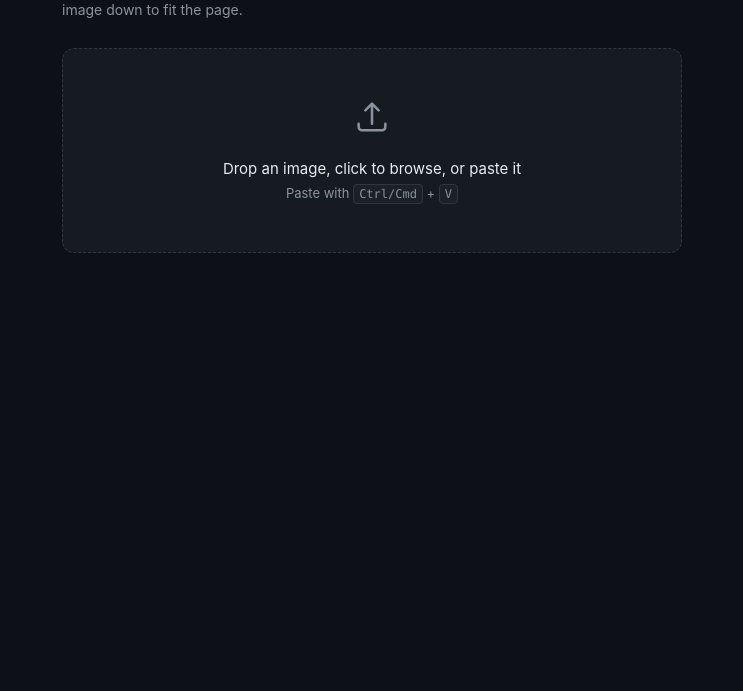
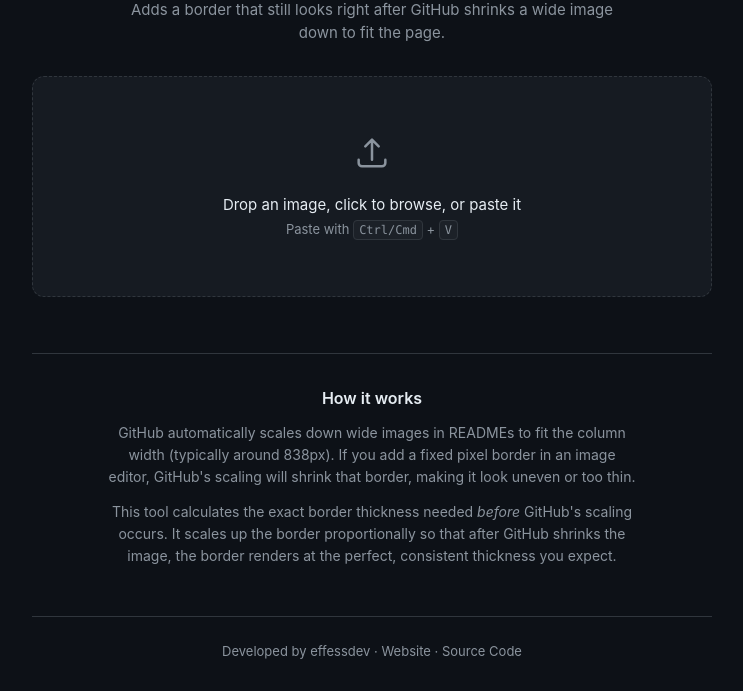
Before and after one commit to effessdev/readme-img-border, a plain HTML site: page index.html in a window 1280 px wide. Shown: the part 109-800 px from the top of the page, without its empty margins (268-1011 px from the left). Drawn offline with Linux system fonts and the light colour scheme.

Commit message:
optimize UI

```diff
--- a/index.html
+++ b/index.html
@@ -36,31 +36,33 @@
           sans-serif;
         display: flex;
         justify-content: center;
-        padding: 48px 20px 80px;
+        padding: 64px 24px 48px;
       }
       main {
         width: 100%;
-        max-width: 620px;
+        max-width: 680px;
       }
       header {
-        margin-bottom: 28px;
+        margin-bottom: 32px;
+        text-align: center;
       }
       h1 {
-        font-size: 22px;
-        margin: 0 0 6px;
-        letter-spacing: -0.01em;
+        font-size: 24px;
+        margin: 0 0 8px;
+        letter-spacing: -0.015em;
       }
       header p {
-        margin: 0;
+        margin: 0 auto;
         color: var(--text-dim);
-        font-size: 14px;
-        max-width: 48ch;
+        font-size: 15px;
+        max-width: 54ch;
+        line-height: 1.5;
       }
 
       .dropzone {
         border: 1.5px dashed var(--line);
         border-radius: 12px;
-        padding: 48px 24px;
+        padding: 56px 32px;
         text-align: center;
         cursor: pointer;
         background: var(--surface);
@@ -117,16 +119,17 @@
         background: var(--surface);
         border: 1px solid var(--line);
         border-radius: 12px;
-        padding: 20px;
+        padding: 24px;
         display: flex;
         justify-content: center;
         align-items: center;
-        min-height: 120px;
+        min-height: 160px;
       }
       .preview canvas {
         max-width: 100%;
         height: auto;
         display: block;
+        border-radius: 4px;
       }
       .checker {
         background-image:
@@ -143,12 +146,17 @@
       }
 
       .controls {
-        margin-top: 16px;
+        margin-top: 20px;
         display: flex;
         flex-wrap: wrap;
-        gap: 12px;
+        gap: 16px;
         align-items: center;
         justify-content: space-between;
+      }
+      @media (max-width: 500px) {
+        .controls {
+          justify-content: center;
+        }
       }
       .segmented {
         display: inline-flex;
@@ -204,13 +212,14 @@
       }
 
       .meta {
-        margin-top: 14px;
+        margin-top: 16px;
         font:
-          12.5px/1.6 ui-monospace,
+          13px/1.5 ui-monospace,
           SFMono-Regular,
           Menlo,
           monospace;
         color: var(--text-dim);
+        text-align: center;
       }
       .meta b {
         color: var(--text);
@@ -218,8 +227,9 @@
       }
 
       .replace {
-        margin-top: 18px;
-        font-size: 13px;
+        margin-top: 16px;
+        font-size: 14px;
+        text-align: center;
       }
       .replace a {
         color: var(--accent);
@@ -250,6 +260,55 @@
       .status.show {
         opacity: 1;
         transform: translateX(-50%) translateY(0);
+      }
+
+      .how-it-works {
+        margin-top: 56px;
+        padding-top: 32px;
+        border-top: 1px solid var(--line);
+      }
+      .how-it-works h2 {
+        font-size: 16px;
+        margin: 0 0 12px;
+        color: var(--text);
+        font-weight: 600;
+        text-align: center;
+      }
+      .how-it-works p {
+        margin: 0 auto 12px;
+        color: var(--text-dim);
+        font-size: 14px;
+        line-height: 1.6;
+        text-align: center;
+        max-width: 60ch;
+      }
+      .how-it-works p:last-child {
+        margin-bottom: 0;
+      }
+
+      .footer {
+        margin-top: 48px;
+        padding-top: 24px;
+        border-top: 1px solid var(--line);
+        text-align: center;
+      }
+      .footer p {
+        margin: 0;
+        color: var(--text-dim);
+        font-size: 13px;
+        line-height: 1.6;
+      }
+      .footer a {
+        color: var(--text-dim);
+        text-decoration: none;
+        border-bottom: 1px solid transparent;
+        transition:
+          color 0.15s ease,
+          border-color 0.15s ease;
+      }
+      .footer a:hover {
+        color: var(--accent);
+        border-bottom-color: var(--accent);
       }
     </style>
   </head>
@@ -321,6 +380,42 @@
           <a id="replaceLink">Choose a different image</a>
         </div>
       </div>
+
+      <section class="how-it-works">
+        <h2>How it works</h2>
+        <p>
+          GitHub automatically scales down wide images in READMEs to fit the
+          column width (typically around 838px). If you add a fixed pixel border
+          in an image editor, GitHub's scaling will shrink that border, making
+          it look uneven or too thin.
+        </p>
+        <p>
+          This tool calculates the exact border thickness needed <em>before</em>
+          GitHub's scaling occurs. It scales up the border proportionally so
+          that after GitHub shrinks the image, the border renders at the
+          perfect, consistent thickness you expect.
+        </p>
+      </section>
+
+      <footer class="footer">
+        <p>
+          Developed by
+          <a href="https://github.com/effessdev" target="_blank" rel="noopener"
+            >effessdev</a
+          >
+          &middot;
+          <a href="https://effessdev.github.io" target="_blank" rel="noopener"
+            >Website</a
+          >
+          &middot;
+          <a
+            href="https://github.com/effessdev/readme-img-border"
+            target="_blank"
+            rel="noopener"
+            >Source Code</a
+          >
+        </p>
+      </footer>
 
       <div class="status" id="status"></div>
     </main>
```
